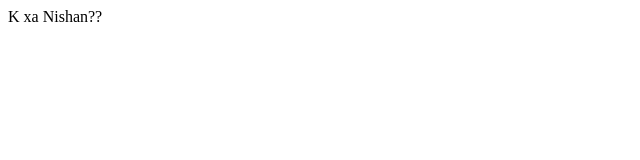
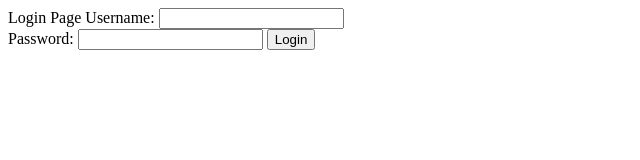
Before and after one commit to AwasthiNikhil/AwasthiNikhil.github.io, a plain HTML site: page index.html in a window 1280 px wide. Shown: the whole page, without its empty margins (0-640 px from the left). Drawn offline with Linux system fonts and the light colour scheme.

Commit message:
Third Commit, Login

```diff
--- a/index.html
+++ b/index.html
@@ -4,6 +4,15 @@
     <title>First Page</title>
 </head>
 <body>
-    K xa Nishan??
+    Login Page
+    <label for="uname">
+        Username:
+    </label>
+    <input type="text" name="uname"><br>
+    <label for="password">
+        Password:
+    </label>
+    <input type="password" name="password">
+    <button>Login</button>
 </body>
 </html>
```
